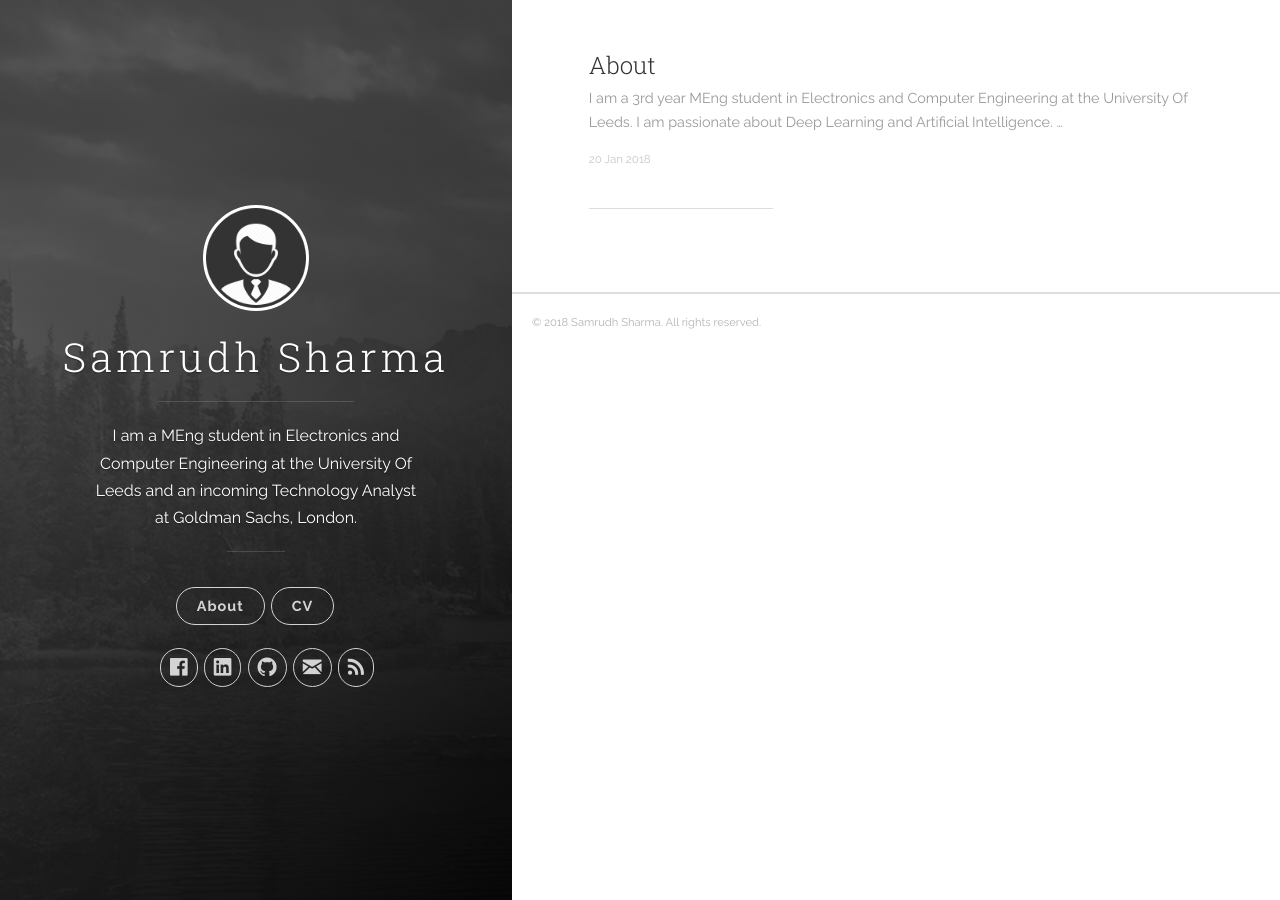
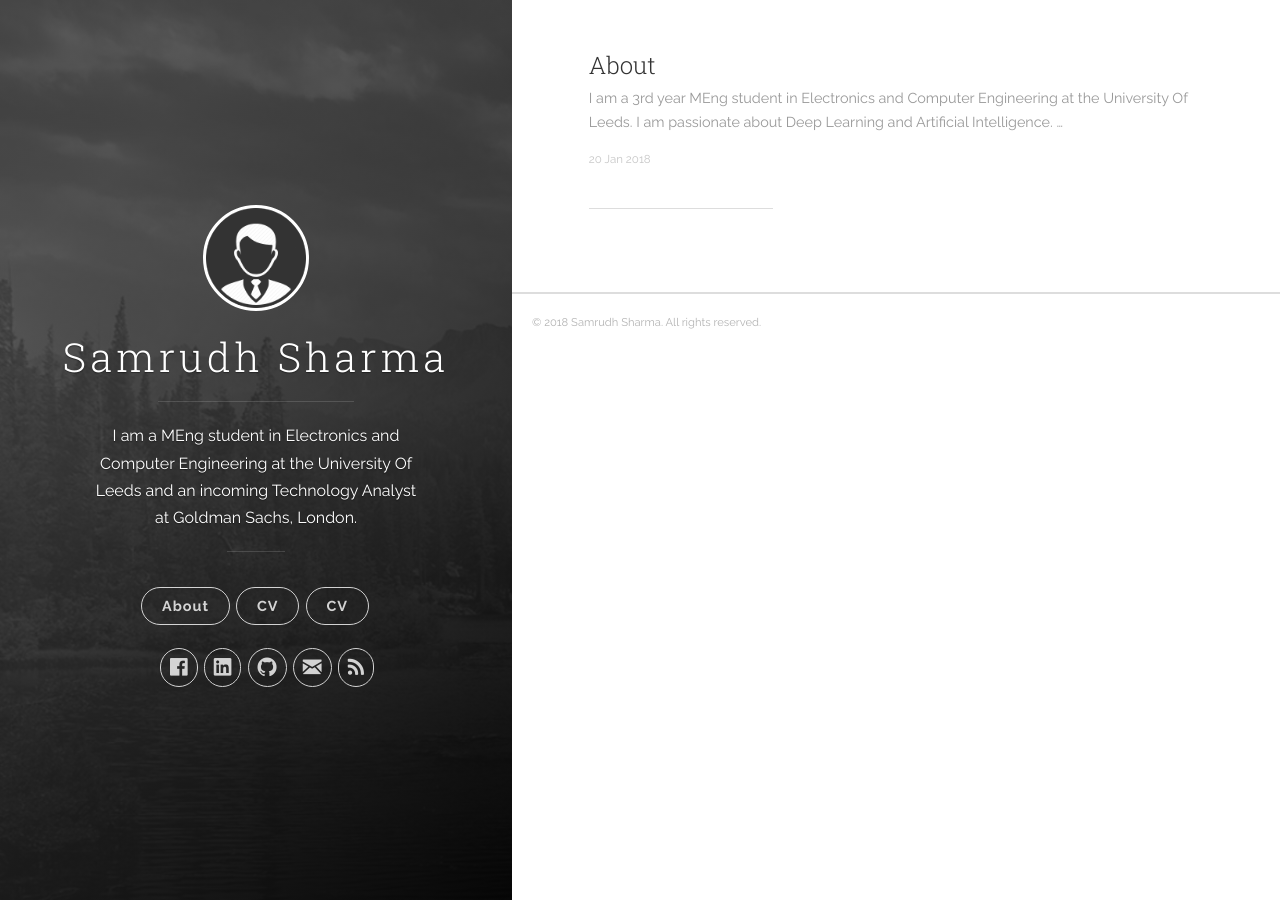
Before and after one commit to sampress/sampress.github.io, a Jekyll site: the page built from index.html, in a window 1280 px wide. Built offline with Jekyll 4.4.1, drawn with Linux system fonts in a browser that asks for light colours; nearby versions of some CDN libraries; the list of posts is cut into pages by our own code.

Commit message:
Initial commit

```diff
--- a/_includes/header.html
+++ b/_includes/header.html
@@ -20,7 +20,12 @@
 
           <nav class="cover-navigation cover-navigation--primary">
             <ul class="navigation">
-              <li class="navigation__item"><a href="{{ site.baseurl }}/2018/about" title="link to {{ site.title }} blog" class="blog-button">About</a></li>
+              <li class="navigation__item"><a href="{{ site.baseurl }}/#about" title="link to {{ site.title }} blog" class="blog-button">About</a></li>
+            </ul>
+          </nav>
+          <nav class="cover-navigation cover-navigation--primary">
+            <ul class="navigation">
+              <li class="navigation__item"><a href="{{ site.baseurl }}/assets/SamrudhSharma_CV.pdf" title="link to {{ site.title }} blog" class="blog-button">CV</a></li>
             </ul>
           </nav>
           <nav class="cover-navigation cover-navigation--primary">
```
